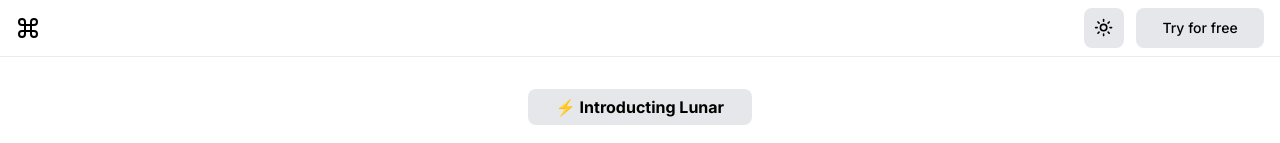
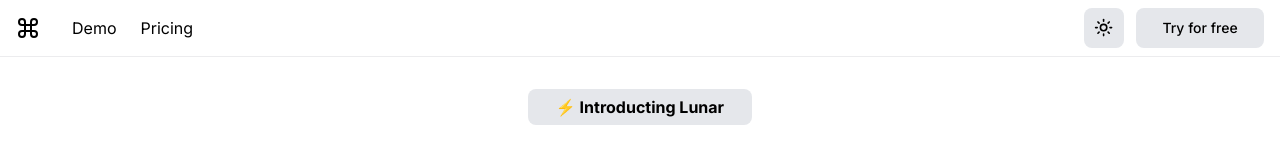
Before and after one commit to ramezj/astralics, a Next.js app in the folder client/: page / in a window 1280 px wide. Shown: the top 143 px of the page. Built offline with nearby package versions, Linux system fonts and the light colour scheme; no server answers.

Commit message:
demo and pricing in header

```diff
--- a/client/components/NewNav/Header.jsx
+++ b/client/components/NewNav/Header.jsx
@@ -25,7 +25,7 @@ export default function Header(props) {
     return (
       <header className="sticky top-0 z-10 w-full border-b border-border/70 bg-background/95 backdrop-blur supports-[backdrop-filter]:bg-background/60">
           <nav className="h-14  flex items-center justify-between px-4">
-            <div className="flex gap-2 items-center">
+            <div className="flex gap-6 items-center">
               <Link
                 href='/' className="text-black dark:text-white"
               >
@@ -41,6 +41,12 @@ export default function Header(props) {
                 >
                   <path d="M15 6v12a3 3 0 1 0 3-3H6a3 3 0 1 0 3 3V6a3 3 0 1 0-3 3h12a3 3 0 1 0-3-3" />
                 </svg>
+              </Link>
+              <Link href='/'>
+                Demo
+              </Link>
+              <Link href='/'>
+                Pricing
               </Link>
             </div>
             <div className="block lg:!hidden">
```
